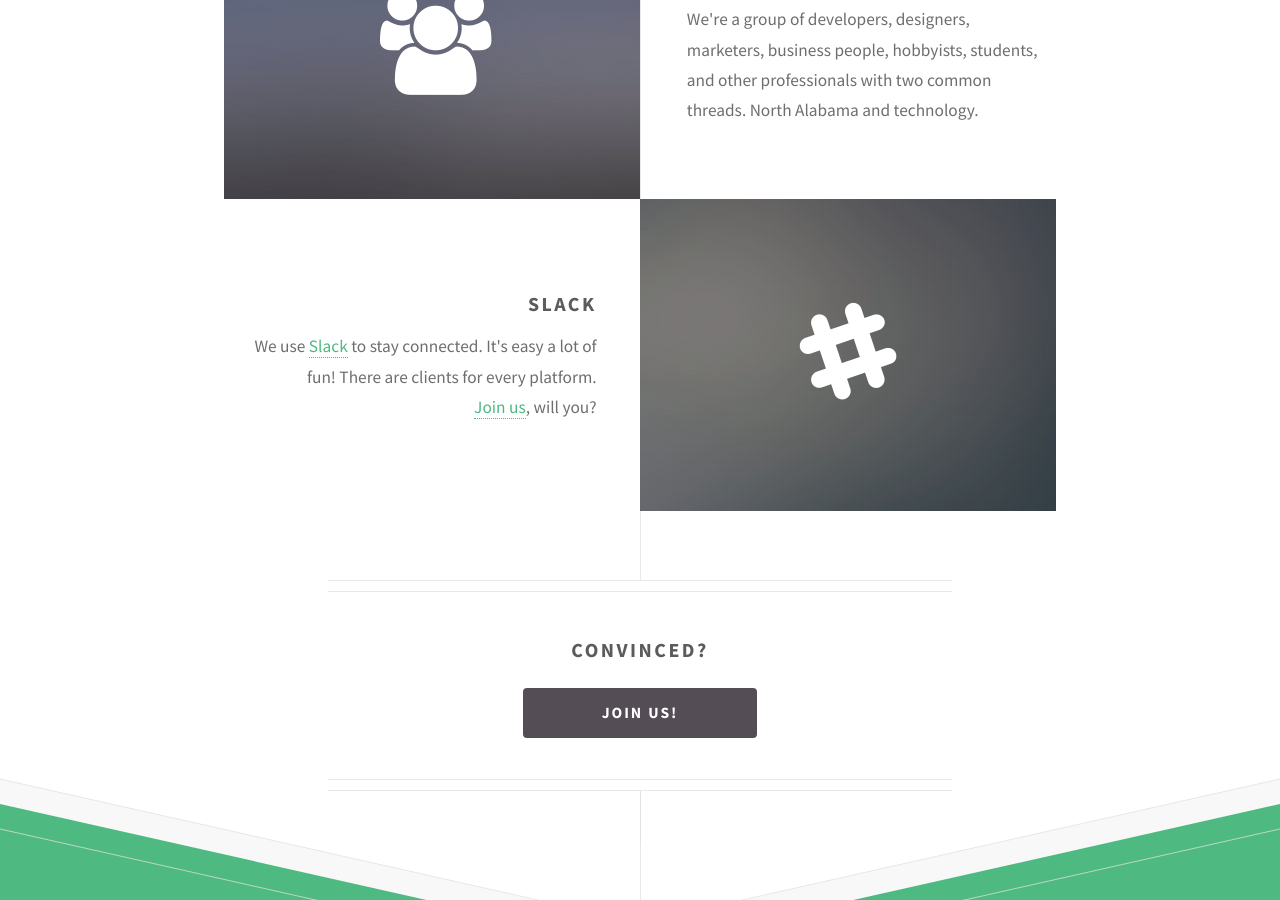
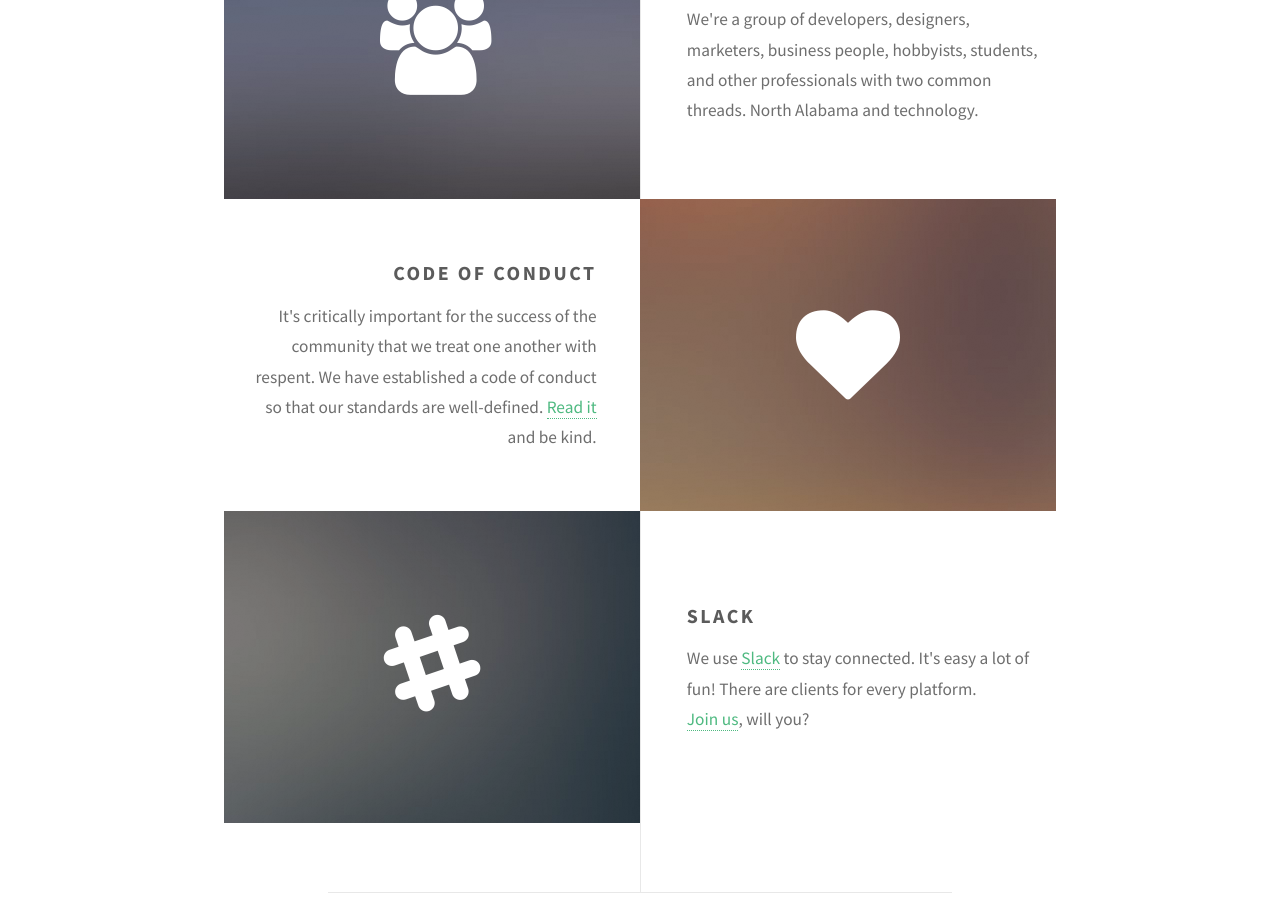
Before and after one commit to tech256/tech256.github.io, a Jekyll site: the page built from index.html, in a window 1280 px wide and 900 px high, scrolled down 1100 px. Built offline with Jekyll 4.4.1, drawn with Linux system fonts in a browser that asks for light colours.

Commit message:
Add code of conduct
[Closes #1]

```diff
--- a/index.html
+++ b/index.html
@@ -20,6 +20,19 @@ layout: default
   </section>
 
   <section class="feature right">
+    <span href="#" class="image icon fa-heart"><img src="images/pic03.jpg" alt="" /></span>
+    <div class="content">
+      <h3>Code of Conduct</h3>
+      <p>
+        It's critically important for the success of the community that we
+        treat one another with respent. We have established a code of conduct
+        so that our standards are well-defined.
+        <a href="https://github.com/tech256/CoC">Read it</a> and be kind.
+      </p>
+    </div>
+  </section>
+
+  <section class="feature left">
     <span href="#" class="image icon fa-slack"><img src="images/pic02.jpg" alt="" /></span>
     <div class="content">
       <h3>Slack</h3>
```
